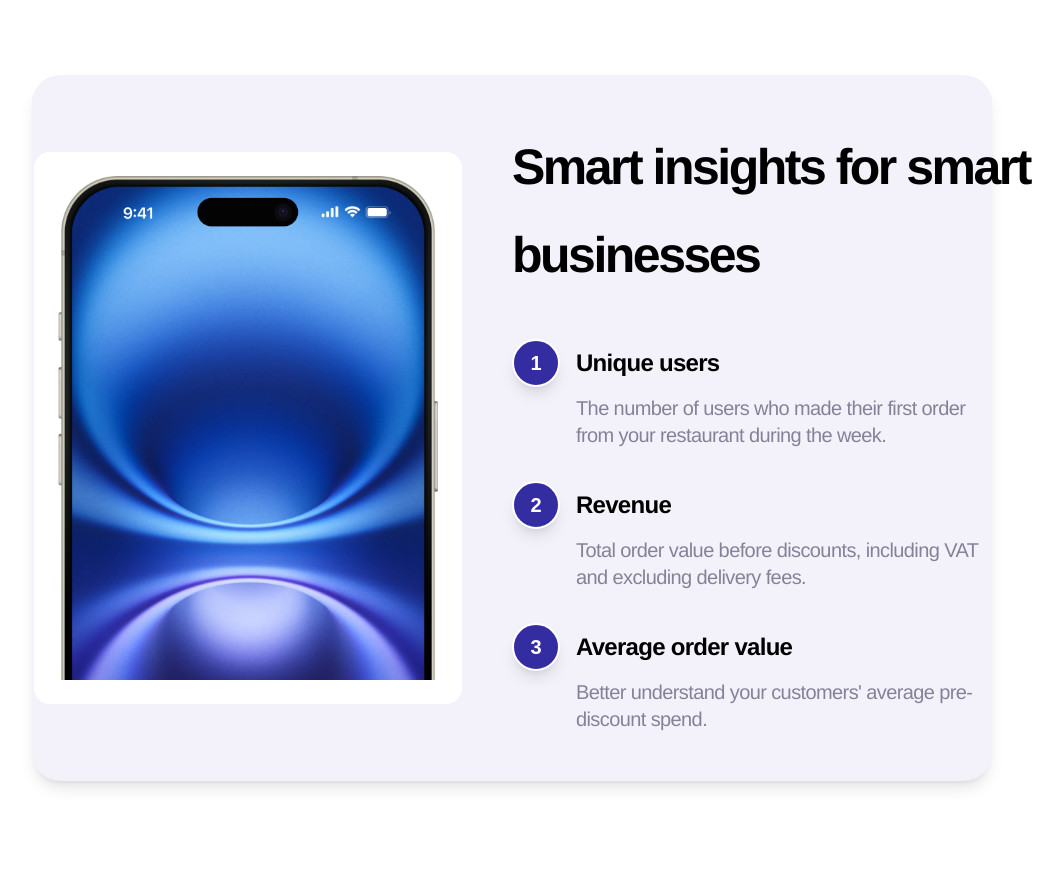
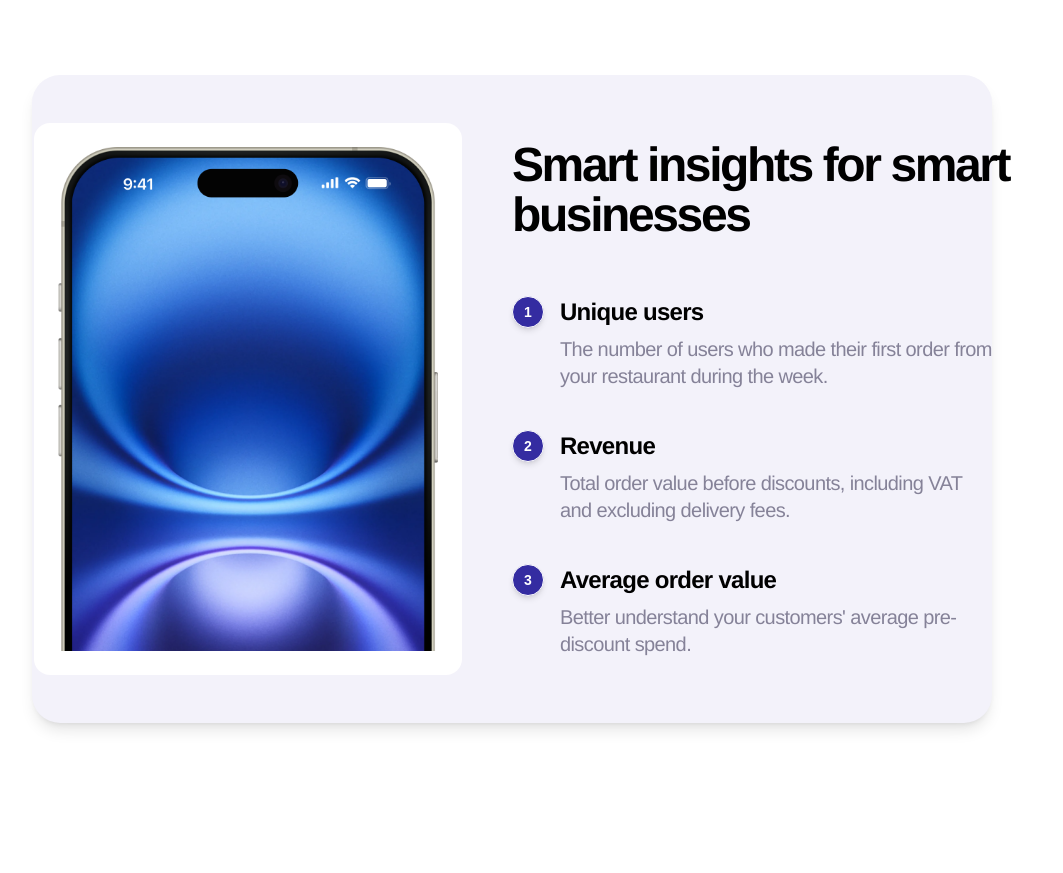
Before and after one commit to Chandan881/landingpage, a Next.js app: page /shop in a window 1280 px wide. Shown: the part 2560-3433 px from the top of the page, without its empty margins (128-1191 px from the left). Built offline with nearby package versions, Linux system fonts and the light colour scheme.

Commit message:
dehbfhewbfsddssefewf

```diff
--- a/app/(routes)/shop/page.js
+++ b/app/(routes)/shop/page.js
@@ -228,7 +228,7 @@ export default function ShopLanding() {
           >
             <div className="flex flex-col lg:flex-row gap-8 lg:gap-12 items-center justify-center">
               {/* Left Section - iPhone Image */}
-              <div className="w-full lg:w-1/2 flex justify-center order-2 lg:order-1">
+              <div className="mt-8 lg:mt-0 w-full lg:w-1/2 flex justify-center order-2 lg:order-1">
                 <div className="bg-white rounded-2xl p-4 sm:p-6 max-w-[320px] sm:max-w-[380px] lg:max-w-none transform transition-transform duration-300 ease-out group-hover:scale-110">
                   <Image
                     src={iPhone16}
@@ -245,7 +245,7 @@ export default function ShopLanding() {
               {/* Right Section - Title and Numbered Points */}
               <div className="w-full lg:w-1/2 space-y-8 order-1 lg:order-2 max-w-[640px] mx-auto lg:mx-0">
                 {/* Section Title */}
-                <h2 className="mb-10  font-helvetica-neue font-[800]  text-[28px] lg:text-[50px] leading-[32px] sm:leading-[50px] lg:leading-[88px] tracking-[-0.05em]  text-[#000000] mb-6">
+                <h2 className="mb-5  font-helvetica-neue font-[800]  text-[28px] lg:text-[48px] leading-[32px] sm:leading-[50px] lg:leading-[88x] tracking-[-0.05em]  text-[#000000] mb-12">
                   <span className="whitespace-nowrap">
                     Smart insights for smart
                   </span>
@@ -255,16 +255,18 @@ export default function ShopLanding() {
 
                 {/* Point 1 */}
                 <div className="flex items-start gap-4 relative">
-                  <div className="w-8 h-8 sm:w-10 sm:h-10 lg:w-12 lg:h-12 bg-[#342CA1] rounded-full flex items-center justify-center flex-shrink-0 border-2 border-white shadow-lg flex-shrink-0">
-                    <span className="text-sm sm:text-lg lg:text-xl font-bold text-white">
+                  {/* <div className="w-8 h-8 sm:w-10 sm:h-10 lg:w-12 lg:h-12 bg-[#342CA1] rounded-full flex items-center justify-center flex-shrink-0 border-2 border-white shadow-lg flex-shrink-0">
+                    <span className="text-sm sm:text-lg lg:text-xl font-bold text-white"> */}
+                  <div className="mt-1 lg:mt-2 w-6 h-6 sm:w-7 sm:h-7 lg:w-8 lg:h-8 bg-[#342CA1] rounded-full flex items-center justify-center flex-shrink-0 border border-white shadow-md">
+                    <span className="text-[10px] sm:text-xs lg:text-sm font-bold text-white">
                       1
                     </span>
                   </div>
                   <div className="flex-1 flex flex-col">
-                    <h4 className="text-[24px] font-helvetica-neue font-[700] leading-[32px] sm:leading-[36px] lg:leading-[48px] tracking-[-0.03em] text-[#000000] mb-2">
+                    <h4 className="text-[20px] lg:text-[24px] font-helvetica-neue font-[700] leading-[32px] sm:leading-[36px] lg:leading-[48px] tracking-[-0.03em] text-[#000000] ">
                       Unique users
                     </h4>
-                    <p className="text-[17px] lg:text-[20px] font-helvetica-neue font-[500] leading-[27px] tracking-[-0.03em] text-[#858298]">
+                    <p className="text-[16px] lg:text-[20px] font-helvetica-neue font-[500] leading-[27px] tracking-[-0.03em] text-[#858298]">
                       The number of users who made their first order from your
                       restaurant during the week.
                     </p>
@@ -273,16 +275,16 @@ export default function ShopLanding() {
 
                 {/* Point 2 */}
                 <div className="flex items-start gap-4 relative">
-                  <div className="w-8 h-8 sm:w-10 sm:h-10 lg:w-12 lg:h-12 bg-[#342CA1] rounded-full flex items-center justify-center flex-shrink-0 border-2 border-white shadow-lg flex-shrink-0">
-                    <span className="text-sm sm:text-lg lg:text-xl font-bold text-white">
+                  <div className="mt-1 lg:mt-2 w-6 h-6 sm:w-7 sm:h-7 lg:w-8 lg:h-8 bg-[#342CA1] rounded-full flex items-center justify-center flex-shrink-0 border border-white shadow-md">
+                    <span className="text-[10px] sm:text-xs lg:text-sm font-bold text-white">
                       2
                     </span>
                   </div>
                   <div className="flex-1 flex flex-col">
-                    <h4 className="text-[24px] font-helvetica-neue font-[700] leading-[32px] sm:leading-[36px] lg:leading-[48px] tracking-[-0.03em] text-[#000000] mb-2">
+                    <h4 className="text-[20px] lg:text-[24px] font-helvetica-neue font-[700] leading-[32px] sm:leading-[36px] lg:leading-[48px] tracking-[-0.03em] text-[#000000] ">
                       Revenue
                     </h4>
-                    <p className="text-[17px] lg:text-[20px] font-helvetica-neue font-[500] leading-[27px] tracking-[-0.03em] text-[#858298]">
+                    <p className="text-[16px] lg:text-[20px] font-helvetica-neue font-[500] leading-[27px] tracking-[-0.03em] text-[#858298]">
                       Total order value before discounts, including VAT and
                       excluding delivery fees.
                     </p>
@@ -291,16 +293,16 @@ export default function ShopLanding() {
 
                 {/* Point 3 */}
                 <div className="flex items-start gap-4 relative">
-                  <div className="w-8 h-8 sm:w-10 sm:h-10 lg:w-12 lg:h-12 bg-[#342CA1] rounded-full flex items-center justify-center flex-shrink-0 border-2 border-white shadow-lg flex-shrink-0">
-                    <span className="text-sm sm:text-lg lg:text-xl font-bold text-white">
+                  <div className="mt-1 lg:mt-2 w-6 h-6 sm:w-7 sm:h-7 lg:w-8 lg:h-8 bg-[#342CA1] rounded-full flex items-center justify-center flex-shrink-0 border border-white shadow-md">
+                    <span className="text-[10px] sm:text-xs lg:text-sm font-bold text-white">
                       3
                     </span>
                   </div>
                   <div className="flex-1 flex flex-col">
-                    <h4 className="text-[24px] font-helvetica-neue font-[700] leading-[32px] sm:leading-[36px] lg:leading-[48px] tracking-[-0.03em] text-[#000000] mb-2">
+                    <h4 className="text-[20px] lg:text-[24px] font-helvetica-neue font-[700] leading-[32px] sm:leading-[36px] lg:leading-[48px] tracking-[-0.03em] text-[#000000] ">
                       Average order value
                     </h4>
-                    <p className="text-[17px] lg:text-[20px] font-helvetica-neue font-[500] leading-[27px] tracking-[-0.03em] text-[#858298]">
+                    <p className="text-[16px] lg:text-[20px] font-helvetica-neue font-[500] leading-[27px] tracking-[-0.03em] text-[#858298]">
                       Better understand your customers&apos; average
                       pre-discount spend.
                     </p>
```
